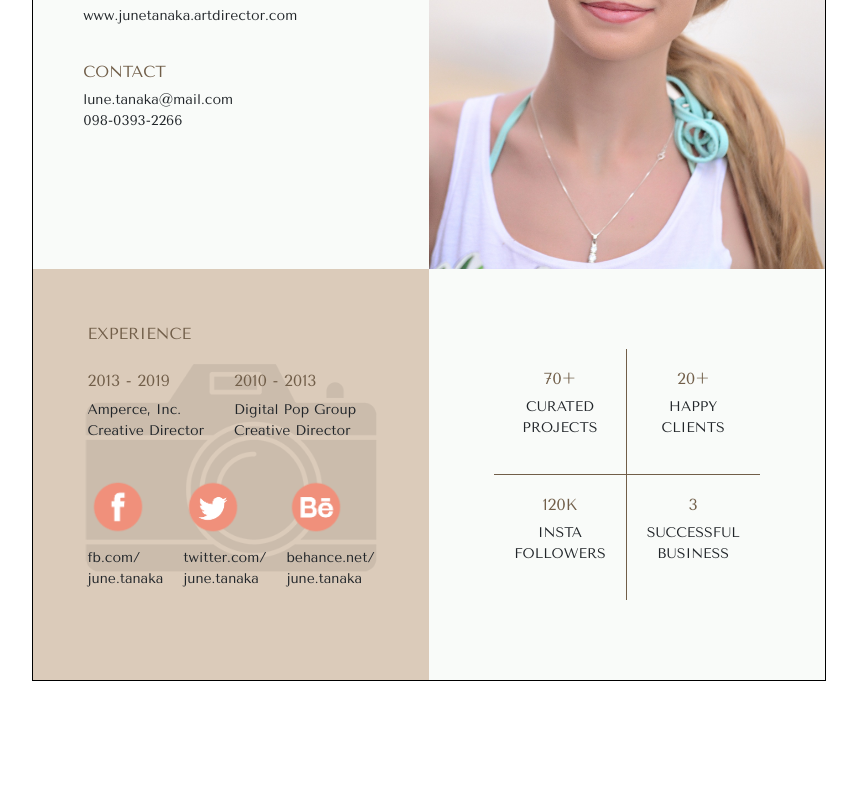
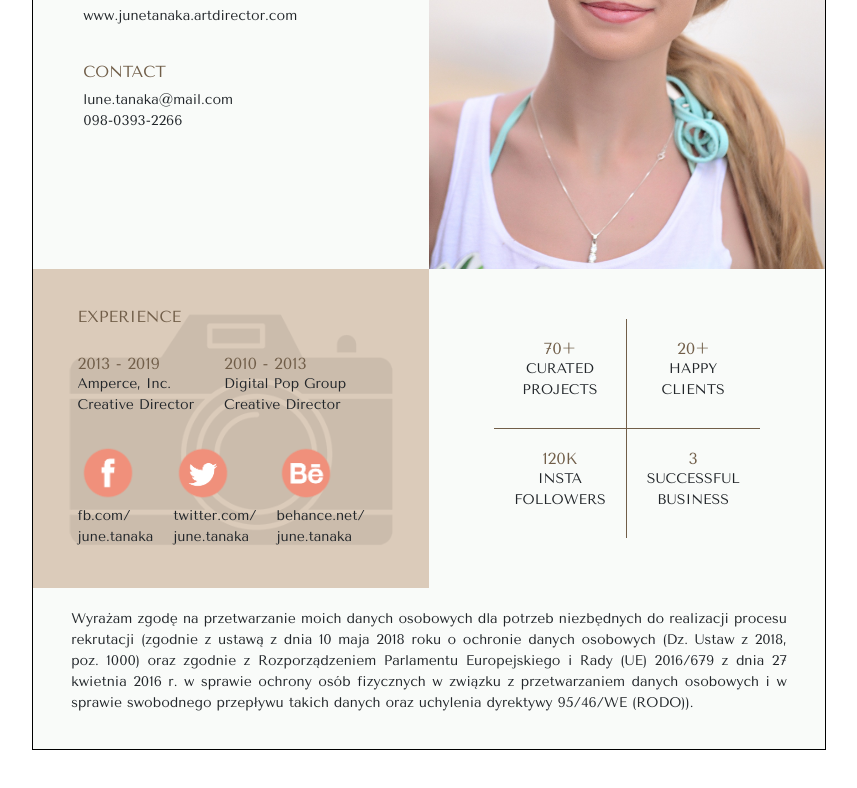
Before and after one commit to michal-wawrzenczyk/project-1-responsive-cv, a plain HTML site: page code/index.html in a window 1280 px wide. Shown: the part 564-1352 px from the top of the page, without its empty margins (211-1068 px from the left). Before the commit the page ends 1295 px from the top, so only its background shows below. Drawn offline with nearby package versions, Linux system fonts and the light colour scheme.

Commit message:
feat(project-1-responsive-cv): add header and footer, style header and footer refactor(project-1-responsive-cv): delete commented code, fix bootstrap column styles, change id class to normal class, change img june class, remove width style from html, create flexbox instead <br>, set one social media img class value, improve style code

```diff
--- a/code/index.html
+++ b/code/index.html
@@ -19,17 +19,19 @@
         <!-- This is the Bootstrap container. Bootstrap containers are used to establish the width for the layout. It has a width relative to a user’s screen size, becomes horizontally centered. Containers have 15px left and right padding by default. If we wanted the container to take up the entire width of the screen we can assign a class of "container-fluid". -->
         <div class="row">
             <!-- The rows group columns. The rows span the width of the container. They don't have negative 15px left and right paddings. -->
-            <div class="col-xs-12 col-sm-12 col-md-12 col-lg-12 col-xl-12">
+            <div class="col-xs">
                 <!-- The Bootstrap grid system allows up to 12 columns inside one row. Each column has 15 px left and right padding. It means that space between two columns will be equal 30px. "class" attribute allows to size the columns depending on screen size: xs - extra small, sm - small (phones), md - medium (tablets), lg - large (laptops), xl - extra large (desktops). The number of columns sets the width of the content depending on the device. 12 means that the content will take up the whole screen, while 6 means that only half of it will be used. -->
                 <div class="header">
-                    <h1>June Tanaka</h1>
-                    <h2 id="white-h2">Creative director | Art manager</h2>
-                    <!-- "id" attribute should be used for those HTML elements, that needs to be styled uniquely. This h2 must be white, even though all the others are brown. "id" attribute can only have one value and can be used only once. -->
+                    <header>
+                        <h1>June Tanaka</h1>
+                        <h2 class="white-h2">Creative director | Art manager</h2>
+                        <!-- "id" attribute should be used for those HTML elements, that needs to be styled uniquely. This h2 must be white, even though all the others are brown. "id" attribute can only have one value and can be used only once. -->
+                    </header>
                 </div>
             </div>
         </div>
         <div class="row no-gutter-1">
-            <div class="col-xs-12 col-sm-12 col-md-6 col-lg-6 col-xl-6 section-1">
+            <div class="col-md-6 section-1">
                 <div class="about">
                     <h2>About June</h2>
                     <p> Creative Director with 8+ years of hands-on experience in creative direction, product development and branding. Successful in devising and applying new ideas and innovation to propel companies to build a competitive advantage.</p>
@@ -43,15 +45,15 @@
                     <p>lune.tanaka@mail.com <br> 098-0393-2266</p>
                 </div>
             </div>
-            <div class="col-xs-12 col-sm-12 col-md-6 col-lg-6 col-xl-6 section-2">
+            <div class="col-md section-2">
                 <div class="photo">
-                    <img src="./img/june.jpg" alt="June Tanaka Portrait"/>
+                    <img src="./img/june.jpg" alt="June Tanaka Portrait" class="portrait"/>
                 </div>
             </div>
         </div>
         <div class="row no-gutter-2">
-            <div class="col-xs-12 col-sm-12 col-md-6 col-lg-6 col-xl-6 section-3">
-                <img src="./img/camera-icon.png" alt="camera icon" width="100%" class="img-cam">
+            <div class="col-md-6 section-3">
+                <img src="./img/camera-icon.png" alt="camera icon" class="img-cam">
                 <div class="experience">
                     <div class="h2-experience">
                         <h2>Experience</h2>
@@ -59,48 +61,66 @@
                     <div class="work">
                         <div class="A">
                             <h2>2013 - 2019</h2>
-                            <p>Amperce, Inc. <br> Creative Director</p>
+                            <p>Amperce, Inc.</p>
+                            <p>Creative Director</p>
                         </div>
                         <div class="B">
                             <h2>2010 - 2013</h2>
-                            <p>Digital Pop Group <br> Creative Director</p>
+                            <p>Digital Pop Group</p>
+                            <p>Creative Director</p>
                         </div>
                     </div>
                     <div class="social-media">
-                        <div class="fb">
-                            <img src="./img/icon-fb.png" alt="Facebook" class="img-fb"/>
-                            <p>fb.com/ <br> june.tanaka</p>
+                        <div class="sm-1">
+                            <img src="./img/icon-fb.png" alt="Facebook" class="img-sm"/>
+                            <p>fb.com/</p>
+                            <p>june.tanaka</p>
                         </div>
-                        <div class="twitter">
-                            <img src="./img/icon-twitter.png" alt="Twitter" class="img-tw"/>
-                            <p>twitter.com/ <br> june.tanaka</p>
+                        <div class="sm-2">
+                            <img src="./img/icon-twitter.png" alt="Twitter" class="img-sm"/>
+                            <p>twitter.com/</p>
+                            <p>june.tanaka</p>
                         </div>
-                        <div class="behance">
-                            <img src="./img/icon-behance.png" alt="Behance" class="img-be"/>
-                            <p>behance.net/ <br> june.tanaka</p>
+                        <div class="sm-3">
+                            <img src="./img/icon-behance.png" alt="Behance" class="img-sm"/>
+                            <p>behance.net/</p>
+                            <p>june.tanaka</p>
                         </div>
                     </div>
                 </div>
             </div>
-            <div class="col-xs-12 col-sm-12 col-md-6 col-lg-6 col-xl-6 section-4">
+            <div class="col-md-6 section-4">
                 <div class="achievement">
                     <div class="achievement-1">
                         <h2>70+</h2>
-                        <p class="centered-p">Curated <br> projects</p>
+                        <p class="center-p">Curated</p>
+                        <p class="center-p">projects</p>
                     </div>
                     <div class="achievement-2">
                         <h2>20+</h2>
-                        <p class="centered-p">Happy <br> clients</p>
+                        <p class="center-p">Happy</p>
+                        <p class="center-p">clients</p>
                     </div>
                     <div class="achievement-3">
                         <h2>120K</h2>
-                        <p class="centered-p">Insta <br> followers</p>
+                        <p class="center-p">Insta</p>
+                        <p class="center-p">followers</p>
                     </div>
                     <div class="achievement-4">
                         <h2>3</h2>
-                        <p class="centered-p">Successful <br> business</p>
+                        <p class="center-p">Successful</p>
+                        <p class="center-p">business</p>
                     </div>
                 </div>
+            </div>
+        </div>
+        <div class="row">
+            <div class="col-xs section-5">
+                <footer>
+                    <p>
+                        Wyrażam zgodę na przetwarzanie moich danych osobowych dla potrzeb niezbędnych do realizacji procesu rekrutacji (zgodnie z ustawą z dnia 10 maja 2018 roku o ochronie danych osobowych (Dz. Ustaw z 2018, poz. 1000) oraz zgodnie z Rozporządzeniem Parlamentu Europejskiego i Rady (UE) 2016/679 z dnia 27 kwietnia 2016 r. w sprawie ochrony osób fizycznych w związku z przetwarzaniem danych osobowych i w sprawie swobodnego przepływu takich danych oraz uchylenia dyrektywy 95/46/WE (RODO)).
+                    </p>
+                </footer>
             </div>
         </div>
     </div>
--- a/code/style.css
+++ b/code/style.css
@@ -17,8 +17,8 @@ h1, h2 {
     text-transform: uppercase;
 }
 
-/* "#" selector refers to the element, that needs to be styled uniquely. Refers to HTML element with "id" attribute.  */
-#white-h2 {
+/* "#" selector refers to the element, that needs to be styled uniquely. Refers to HTML element with "id" attribute. However here I will use the "class" attribute.  */
+.white-h2 {
     color: white;
 }
 
@@ -66,14 +66,8 @@ p {
     background-color: #dbcbba;
 }
 
-/*
-.header, .section-1, .section-2, .section-3, .section-4 , .experience {
-    border: 1px solid black;
-}
- */
-
 /* "section" value of attribute for columns. Bootstrap columns have 15 px left and right padding set by default. They must be removed to preserve the CV template. */
-.section-1, .section-2, .section-3, .section-4 {
+.section-1, .section-2, .section-3, .section-4, .section-5 {
     padding-left: 0;
     padding-right: 0;
 }
@@ -84,7 +78,7 @@ p {
     margin-right: 0;
 }
 
-.about, .portfolio, .contact, .h2-experience, .work, .social-media {
+.about, .portfolio, .contact, .h2-experience, .work, .social-media, footer {
     padding-left: 50px;
     padding-right: 50px;
     padding-bottom: 20px;
@@ -95,16 +89,23 @@ p {
     padding-top: 50px;
 }
 
-/* "Attribute" selector allows to target each image or hyperlinks individually. Thanks to this there is no need to create attribute like "class" or "id" within an <img> tag */
-img[src*='june'] {
+/* "Attribute" selector allows to target each image or hyperlinks individually. Thanks to this there is no need to create attribute like "class" or "id" within an <img> tag. But for this img I decided to use the "class" attribute. */
+.portrait {
     /* The upper left and right corners of the image must be rounded */
     border-radius: 50% 50% 0 0;
     width: 100%;
 }
 
+.experience {
+    position: relative;
+    padding-top: 25px;
+}
+
 .img-cam {
+    position: absolute;
+    margin: auto;
+    width: 440px;
     opacity: 7%;
-    padding-bottom: 15px;
 }
 
 .experience, .work, .social-media {
@@ -112,16 +113,17 @@ img[src*='june'] {
     align-items: flex-start;
 }
 
-.experience {
+.experience, .social-media {
     flex-direction: column;
-    position: absolute;
-    /*
-    text-align: center;
-     */
+
 }
 
-.work, .social-media {
+.work {
     flex-direction: row;
+}
+
+.work p {
+    line-height: 5px;
 }
 
 .B {
@@ -132,7 +134,7 @@ img[src*='june'] {
     padding-left: 20px;
 }
 
-.img-fb, .img-tw, .img-be {
+.img-sm {
     width: 60px;
     height: 60px;
     margin-bottom: 10px;
@@ -144,20 +146,36 @@ img[src*='june'] {
     align-items: center;
 }
 
+.social-media, .achievement {
+    display: grid;
+}
+
+.sm-1, .sm-2, .sm-3 {
+    grid-row: 1;
+    padding-right: 20px;
+    line-height: 5px;
+}
+
+.sm-1 {
+    grid-column: 1;
+}
+
 .achievement {
-    display: grid;
     /* There is no grid-gap */
     align-items: center;
     padding: 50px;
 }
 
 .achievement-1, .achievement-2, .achievement-3, .achievement-4 {
+    display: flex;
+    flex-direction: column;
     text-transform: uppercase;
     text-align: center;
     padding: 20px;
+    line-height: 5px;
 }
 
-.centered-p {
+.center-p {
     text-align: center;
 }
 
@@ -172,18 +190,6 @@ img[src*='june'] {
     grid-row: 1;
 }
 
-/*
-.achievement-3 {
-    grid-column: 1;
-    grid-row: 2;
-}
-
-.achievement-4 {
-    grid-column: 2;
-    grid-row: 2;
-}
- */
-
 .achievement-1, .achievement-2 {
     border-bottom: 1px solid #715e49;
 }
@@ -191,3 +197,8 @@ img[src*='june'] {
 .achievement-1, .achievement-3 {
     border-right: 1px solid #715e49;
 }
+
+footer {
+    padding-top: 20px;
+    text-align: justify;
+}
```
Also changed, not shown: 1 other file.
